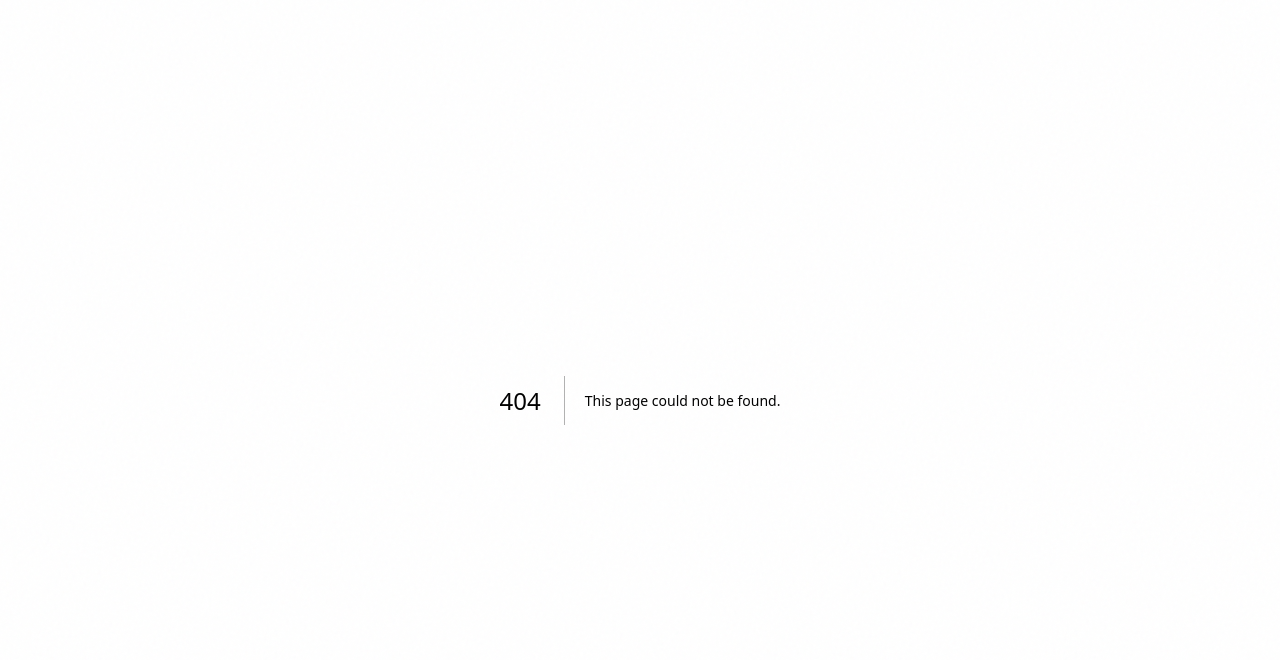
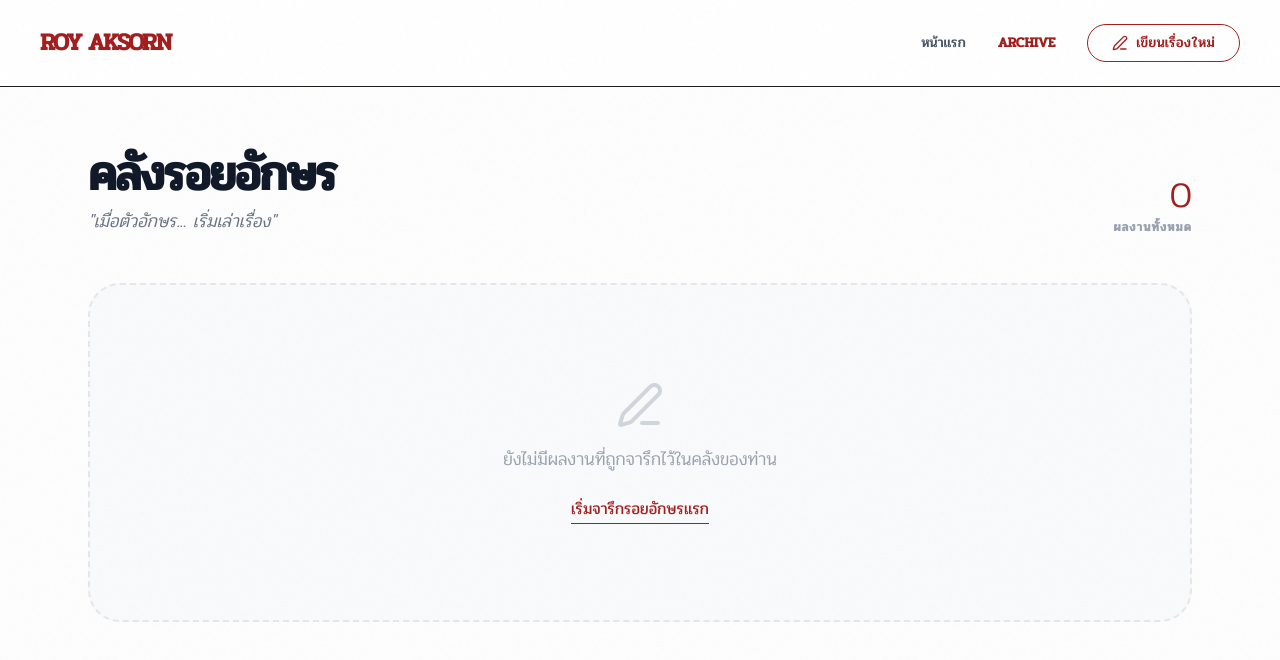
Before and after one commit to ksawatwari/Roy-Arksorn, a Next.js app: page /library in a window 1280 px wide. Before the commit this address had no page. Shown: the top 660 px of the page. Built offline with nearby package versions, Linux system fonts and the light colour scheme; a web font is replaced by a local one.

Commit message:
Create page.tsx

```diff
--- /dev/null
+++ b/app/library/page.tsx
@@ -0,0 +1,154 @@
+"use client";
+
+import React, { useState, useEffect } from "react";
+import Link from "next/link";
+import { useRouter } from "next/navigation";
+import { X, PenLine } from "lucide-react";
+
+export default function LibraryPage() {
+  const router = useRouter();
+  const [docs, setDocs] = useState<any[]>([]);
+  const [docIdToDelete, setDocIdToDelete] = useState<number | null>(null);
+
+  useEffect(() => {
+    const savedDocs = JSON.parse(localStorage.getItem('archivist_docs') || '[]');
+    setDocs(savedDocs.sort((a: any, b: any) => b.updated - a.updated));
+  }, []);
+
+  const openDeleteModal = (e: React.MouseEvent, id: number) => {
+    e.stopPropagation();
+    setDocIdToDelete(id);
+  };
+
+  const closeDeleteModal = () => {
+    setDocIdToDelete(null);
+  };
+
+  const confirmDelete = () => {
+    if (docIdToDelete !== null) {
+      let currentDocs = JSON.parse(localStorage.getItem('archivist_docs') || '[]');
+      currentDocs = currentDocs.filter((d: any) => d.id !== docIdToDelete);
+      localStorage.setItem('archivist_docs', JSON.stringify(currentDocs));
+      setDocs(currentDocs.sort((a: any, b: any) => b.updated - a.updated));
+      closeDeleteModal();
+    }
+  };
+
+  return (
+    <div className="min-h-screen bg-[#fdfdfd] font-header text-stone-900 selection:bg-zen-red selection:text-white pb-20">
+
+      {/* Delete Modal */}
+      <div
+        onClick={closeDeleteModal}
+        className={`fixed inset-0 bg-black/10 backdrop-blur-sm z-[1000] flex items-center justify-center transition-all duration-300 ${docIdToDelete !== null ? 'opacity-100 visible' : 'opacity-0 invisible'}`}
+      >
+        <div
+          onClick={(e) => e.stopPropagation()}
+          className={`bg-white p-10 rounded-[32px] w-[90%] max-w-[420px] text-center shadow-[0_20px_40px_rgba(0,0,0,0.05)] transition-all duration-300 ${docIdToDelete !== null ? 'scale-100' : 'scale-90'}`}
+        >
+            <div className="mb-6 inline-flex items-center justify-center w-16 h-16 bg-red-50 rounded-full">
+                <svg width="24" height="24" fill="#A31D1D" viewBox="0 0 24 24">
+                    <path
+                        d="M19 7l-.867 12.142A2 2 0 0116.138 21H7.862a2 2 0 01-1.995-1.858L5 7m5 4v6m4-6v6m1-10V4a1 1 0 00-1-1h-4a1 1 0 00-1 1v3M4 7h16"
+                        stroke="#A31D1D" strokeWidth="2" strokeLinecap="round" strokeLinejoin="round" fill="none" />
+                </svg>
+            </div>
+            <h2 className="text-2xl font-bold text-gray-800 mb-2">ลบลบล้างรอยอักษร?</h2>
+            <p className="text-gray-400 mb-8 font-light">เมื่อลบแล้ว รอยจารึกนี้จะสูญหายไปตลอดกาล คุณแน่ใจหรือไม่?</p>
+            <div className="flex gap-4 justify-center">
+                <button
+                  onClick={closeDeleteModal}
+                  className="px-6 py-3 rounded-full font-semibold bg-[#f5f5f5] text-[#666] hover:bg-[#A31D1D] hover:text-white transition-all duration-300 text-sm hover:shadow-[0_8px_20px_rgba(163,29,29,0.3)] hover:-translate-y-0.5 active:translate-y-0"
+                >
+                  เก็บไว้ก่อน
+                </button>
+                <button
+                  onClick={confirmDelete}
+                  className="px-6 py-3 rounded-full font-semibold bg-white border border-[#f0f0f0] text-[#A31D1D] hover:bg-[#A31D1D] hover:text-white transition-all duration-300 text-sm hover:shadow-[0_8px_20px_rgba(163,29,29,0.3)] hover:-translate-y-0.5 active:translate-y-0"
+                >
+                  ยืนยันการลบ
+                </button>
+            </div>
+        </div>
+      </div>
+
+      {/* Nav */}
+      <nav className="flex justify-between items-center px-6 md:px-10 py-5 md:py-6 border-b bg-white/90 backdrop-blur-md sticky top-0 z-50">
+          <Link href="/" className="text-xl md:text-2xl font-bold text-[#A31D1D] tracking-tighter">ROY AKSORN</Link>
+          <div className="flex gap-4 md:gap-8 items-center text-sm font-medium text-gray-600">
+              <Link href="/" className="hover:text-[#A31D1D] hidden md:block">หน้าแรก</Link>
+              <Link href="/library" className="text-[#A31D1D] font-bold hidden md:block">ARCHIVE</Link>
+              <button
+                onClick={() => router.push('/writer')}
+                className="border border-[#A31D1D] text-[#A31D1D] px-5 py-2 md:px-6 md:py-2 rounded-full hover:bg-[#A31D1D] hover:text-white transition-colors tracking-wide flex items-center gap-2 text-xs md:text-sm"
+              >
+                <PenLine size={16} /> เขียนเรื่องใหม่
+              </button>
+          </div>
+      </nav>
+
+      <div className="max-w-6xl mx-auto py-12 md:py-16 px-6">
+          <div className="flex justify-between items-end mb-10 md:mb-12">
+              <div>
+                  <h1 className="text-4xl md:text-5xl font-bold text-gray-900 mb-2 tracking-tight">คลังรอยอักษร</h1>
+                  <p className="text-gray-500 italic text-lg font-light">"เมื่อตัวอักษร... เริ่มเล่าเรื่อง"</p>
+              </div>
+              <div className="text-right shrink-0">
+                  <span className="text-3xl md:text-4xl font-light text-[#A31D1D]">{docs.length}</span>
+                  <p className="text-[10px] md:text-xs uppercase tracking-widest text-gray-400 font-bold mt-1">ผลงานทั้งหมด</p>
+              </div>
+          </div>
+
+          <div className="grid grid-cols-1 md:grid-cols-2 lg:grid-cols-3 gap-8">
+            {docs.length === 0 ? (
+              <div className="col-span-full py-24 text-center text-gray-400 border-2 border-dashed border-gray-200 rounded-[32px] bg-gray-50 flex flex-col items-center justify-center">
+                <PenLine className="w-12 h-12 mb-4 text-gray-300" />
+                <p className="text-lg font-light">ยังไม่มีผลงานที่ถูกจารึกไว้ในคลังของท่าน</p>
+                <button
+                  onClick={() => router.push('/writer')}
+                  className="mt-6 text-[#A31D1D] border-b border-[#A31D1D] pb-0.5 hover:opacity-70 transition-opacity"
+                >
+                  เริ่มจารึกรอยอักษรแรก
+                </button>
+              </div>
+            ) : (
+              docs.map((doc: any) => (
+                <div
+                  key={doc.id}
+                  onClick={() => router.push(`/writer?id=${doc.id}`)}
+                  className="bg-white border border-gray-100 p-6 rounded-[32px] hover:-translate-y-2 hover:shadow-[0_15px_30px_rgba(163,29,29,0.1)] transition-all duration-300 cursor-pointer flex flex-col group"
+                >
+                  <div className="h-[160px] bg-stone-50 rounded-2xl mb-5 overflow-hidden flex items-center justify-center w-full relative">
+                      {doc.cover ? (
+                        <img src={doc.cover} className="w-full h-full object-cover group-hover:scale-105 transition-transform duration-500" alt="Cover" />
+                      ) : (
+                        <div className="bg-gradient-to-br from-[#f5f5f5] to-[#ececec] w-full h-full flex flex-col items-center justify-center text-[#ccc] border border-stone-100">
+                          <svg width="32" height="32" viewBox="0 0 24 24" fill="none" stroke="currentColor" strokeWidth="1" className="mb-2"><path d="M12 20h9M16.5 3.5a2.121 2.121 0 013 3L7 19l-4 1 1-4L16.5 3.5z"/></svg>
+                          <span className="text-[9px] uppercase tracking-[0.2em] font-bold">ปราศจากรอยจารึก</span>
+                        </div>
+                      )}
+                  </div>
+                  <div className="flex justify-between items-start mb-4">
+                      <div className="w-10 h-1 border-t-4 border-[#A31D1D]"></div>
+                      <button
+                        onClick={(e) => openDeleteModal(e, doc.id)}
+                        className="text-gray-300 hover:text-red-500 transition-colors p-1"
+                      >
+                          <X size={18} />
+                      </button>
+                  </div>
+                  <h3 className="text-2xl font-bold text-gray-800 mb-3 line-clamp-1 group-hover:text-[#A31D1D] transition-colors">{doc.title || 'Untitled'}</h3>
+                  <p className="text-gray-500 text-sm line-clamp-2 mb-6 font-light leading-relaxed">{doc.excerpt || 'รอยจารึกที่ยังไม่มีคำโปรย...'}</p>
+
+                  <div className="mt-auto pt-4 border-t border-gray-100 text-[10px] text-gray-400 flex justify-between uppercase tracking-wider font-bold">
+                      <span>Last Update</span>
+                      <span>{new Date(doc.updated).toLocaleDateString('th-TH')}</span>
+                  </div>
+                </div>
+              ))
+            )}
+          </div>
+      </div>
+    </div>
+  );
+}
```
